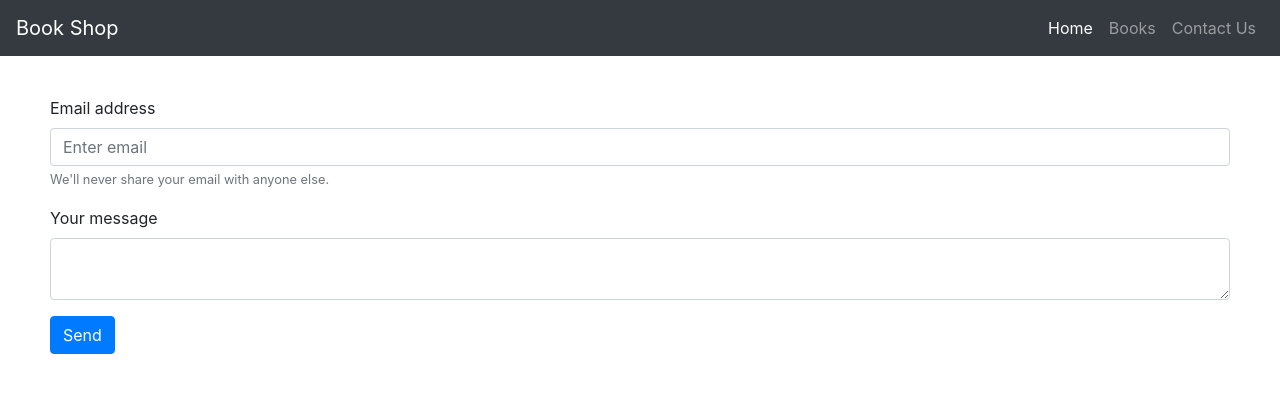
After one commit to SofienBenKtib/Bookshop-website, a PHP site: page /contact.php in a window 1280 px wide. The commit adds this page. Shown: the top 403 px of the page. Run offline with PHP 8.4, Linux system fonts and the light colour scheme.

Commit message:
UI updates added

```diff
--- /dev/null
+++ b/contact.php
@@ -0,0 +1,54 @@
+<!DOCTYPE html>
+<html lang="en">
+<head>
+    <meta charset="UTF-8">
+    <meta http-equiv="X-UA-Compatible" content="IE=edge">
+    <meta name="viewport" content="width=device-width, initial-scale=1.0">
+    <title>Contact us</title>
+    <link rel="stylesheet" href="contactstyle.css">
+    <meta name="viewport" content="width=device-width, initial-scale=1.0">
+	<link rel="stylesheet" href="https://maxcdn.bootstrapcdn.com/bootstrap/4.5.2/css/bootstrap.min.css">
+</head>
+<body>
+<header>
+		<nav class="navbar navbar-expand-md bg-dark navbar-dark fixed-top">
+			<a class="navbar-brand" href="#">Book Shop</a>
+			<button class="navbar-toggler" type="button" data-toggle="collapse" data-target="#collapsibleNavbar">
+				<span class="navbar-toggler-icon"></span>
+			</button>
+			<div class="collapse navbar-collapse" id="collapsibleNavbar">
+				<ul class="navbar-nav ml-auto">
+					<li class="nav-item active">
+						<a class="nav-link" href="./index.php">Home</a>
+					</li>
+					<li class="nav-item">
+						<a class="nav-link" href="./books.php">Books</a>
+					</li>
+					<li class="nav-item">
+						<a class="nav-link" href="./contact.php">Contact Us</a>
+					</li>
+				</ul>
+			</div>
+		</nav>
+	</header>
+    <h2>Contact us</h2>
+    <form action="account.php" method="post" style="padding:50px">
+    <div class="form-group">
+    <label for="exampleInputEmail1">Email address</label>
+    <input type="email" class="form-control" id="exampleInputEmail1" aria-describedby="emailHelp" placeholder="Enter email">
+    <small id="emailHelp" class="form-text text-muted">We'll never share your email with anyone else.</small>
+  </div>
+  <div class="form-group">
+    <label for="message">Your message</label>
+    <textarea class="form-control" id="message" placeholder="What are you thinking of ?">
+    </textarea>
+  </div>
+  <div>
+  <button type="submit" class="btn btn-primary">Send</button>
+</div>
+    </form>
+
+
+
+</body>
+</html>
--- /dev/null
+++ b/contactstyle.css
@@ -0,0 +1,3 @@
+h2 {
+  text-align: center;
+}
--- a/index.php
+++ b/index.php
@@ -19,10 +19,10 @@
 						<a class="nav-link" href="#">Home</a>
 					</li>
 					<li class="nav-item">
-						<a class="nav-link" href="#">Books</a>
+						<a class="nav-link" href="./books.php">Books</a>
 					</li>
 					<li class="nav-item">
-						<a class="nav-link" href="#">Contact Us</a>
+						<a class="nav-link" href="./contact.php">Contact Us</a>
 					</li>
 				</ul>
 			</div>
@@ -35,7 +35,7 @@
 			<div class="container" style="margin-top:70px; margin-bottom:20px">
 				<h1>Welcome to our Book Shop</h1>
 				<p>Browse and buy your favorite books</p>
-				<a href="#" class="btn btn-primary">View books list</a>
+				<a href="./books.php" class="btn btn-primary">View all books</a>
 			</div>
 		</section>
 
```
Also changed, not shown: books.php (added, +36 -0 lines), bookstyle.css (added, +7 -0 lines), database/book.sql (added, +61 -0 lines).
